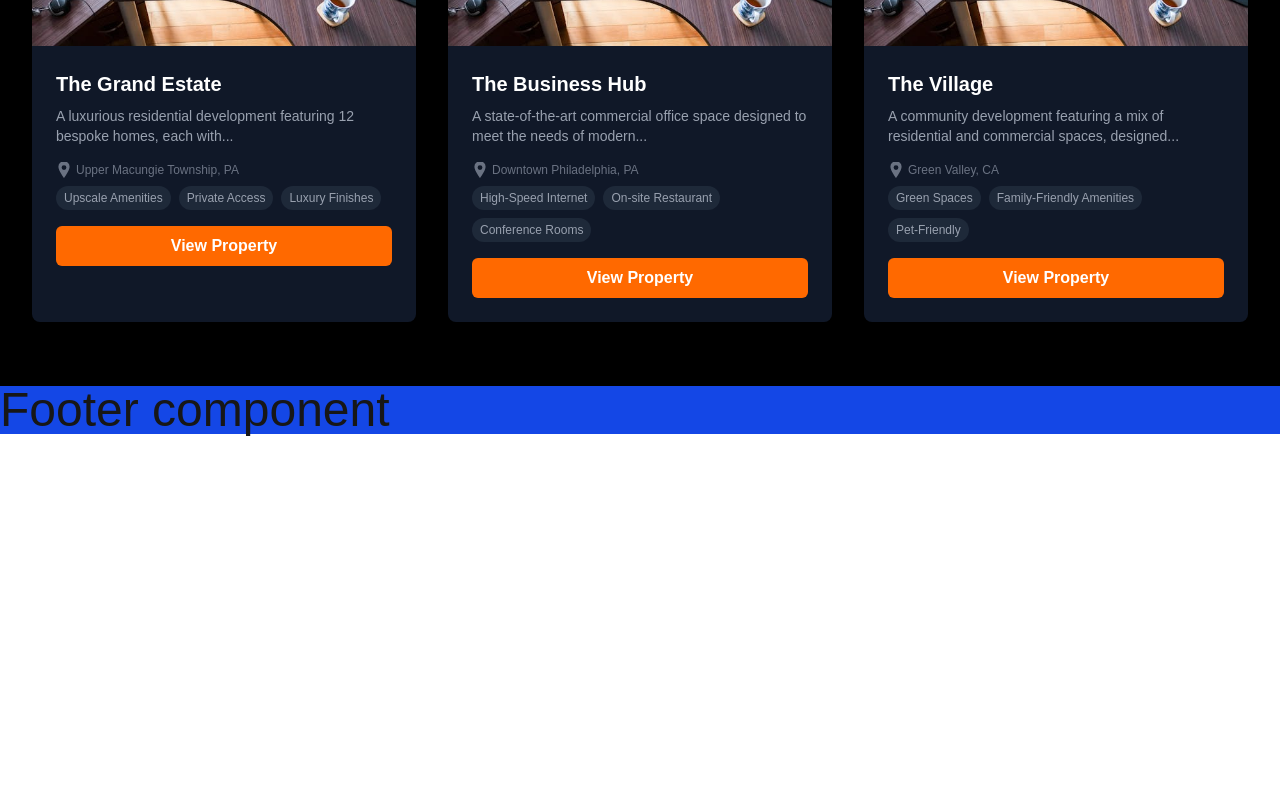
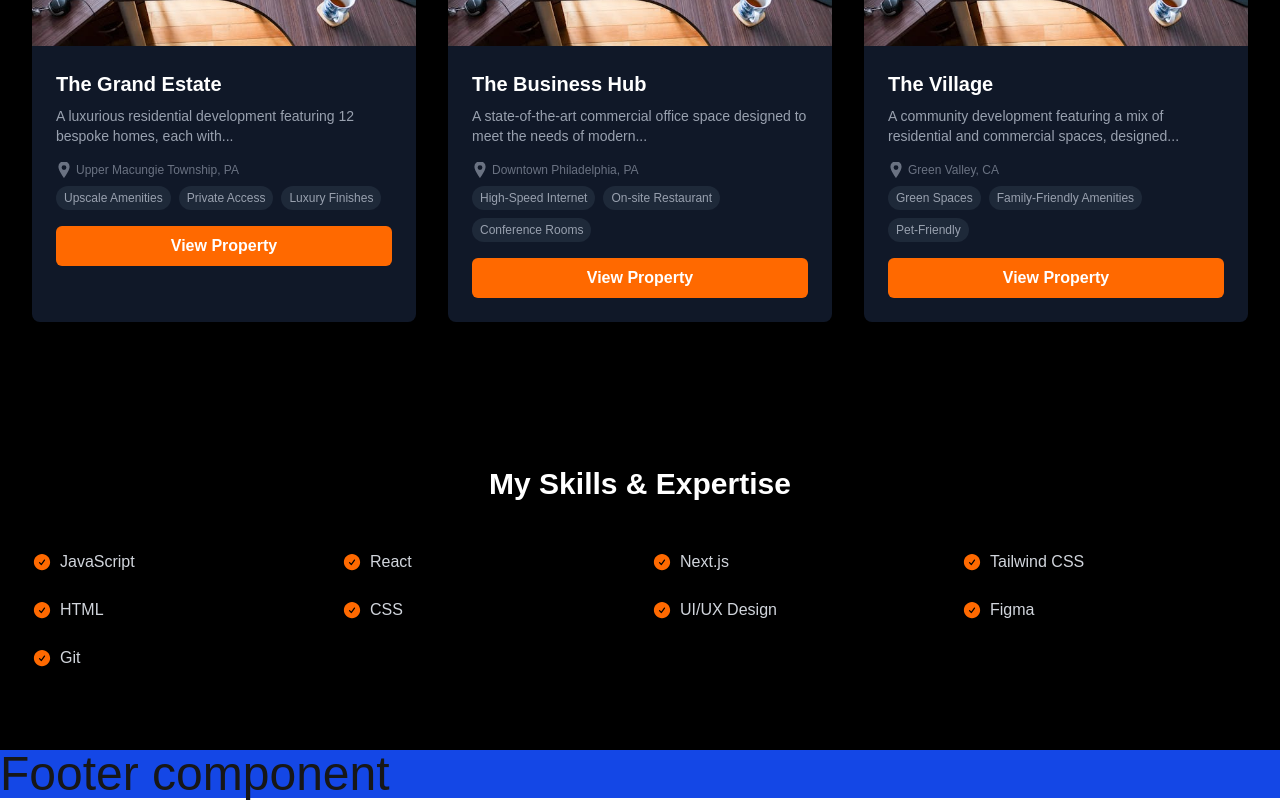
Before and after one commit to Captain-Carl-Larc/kalwenzi, a Next.js app in the folder carl/: page / in a window 1280 px wide. Shown: the part 1702-2502 px from the top of the page. Before the commit the page ends 2138 px from the top, so only its background shows below. Built offline with nearby package versions, Linux system fonts and the light colour scheme.

Commit message:
skills section added

```diff
--- a/carl/src/app/page.js
+++ b/carl/src/app/page.js
@@ -1,8 +1,50 @@
 import Link from 'next/link'
 import Image from 'next/image';
+import { CheckCircleIcon } from '@heroicons/react/24/solid';
+
+export default function Home() {
 
 
-export default function Home() {
+  const skillsData1 = [
+    { name: 'JavaScript', icon: CheckCircleIcon },
+    { name: 'React', icon: CheckCircleIcon },
+    { name: 'Next.js', icon: CheckCircleIcon },
+    { name: 'Tailwind CSS', icon: CheckCircleIcon },
+    { name: 'HTML', icon: CheckCircleIcon },
+    { name: 'CSS', icon: CheckCircleIcon },
+    { name: 'UI/UX Design', icon: CheckCircleIcon },
+    { name: 'Figma', icon: CheckCircleIcon },
+    { name: 'Git', icon: CheckCircleIcon },
+  ];
+
+  // Option 2: Grid of Skills with Titles
+  const skillsData2 = [
+    { title: 'Frontend', items: ['JavaScript', 'React', 'Next.js', 'Tailwind CSS', 'HTML', 'CSS'] },
+    { title: 'Design', items: ['UI/UX Design', 'Figma'] },
+    { title: 'Backend', items: ['Node.js', 'Express.js', 'Databases (SQL, NoSQL)'] },
+    { title: 'Tools', items: ['Git', 'Webpack/Vite', 'Testing (Jest, etc.)'] },
+  ];
+
+  // Option 3:  Styled Pills/Tags
+  const skillsData3 = [
+      'JavaScript',
+      'React',
+      'Next.js',
+      'Tailwind CSS',
+      'HTML',
+      'CSS',
+      'UI/UX',
+      'Figma',
+      'Git',
+      'Node.js',
+      'GraphQL',
+      'SQL',
+      'NoSQL',
+      'Jest',
+      'Webpack',
+      'Vite',
+      'TypeScript'
+  ];
   const featuredProjects = [
     {
       id: 1,
@@ -29,6 +71,15 @@ export default function Home() {
       imageSrc: "/assets/hero.jpeg", // Using the provided image path
     },
   ];
+  const SkillItem = ({ skill }) => {
+    const Icon = skill.icon || CheckCircleIcon; // Default to CheckCircleIcon if no icon provided
+    return (
+      <div className="flex items-center text-gray-300">
+        <Icon className="h-5 w-5 mr-2 text-orange-500" />
+        <span>{skill.name}</span>
+      </div>
+    );
+  };
   return(
     <div>
     <section className="bg-black py-16 sm:py-32 relative overflow-hidden">
@@ -149,6 +200,20 @@ export default function Home() {
           {/* Pagination (Bottom Left)  to be added later*/}
         </div>
     </section>
+    <section className="bg-black py-20">
+      <div className="max-w-7xl mx-auto px-4 sm:px-6 lg:px-8">
+        <h2 className="text-3xl font-bold text-white mb-12 text-center">My Skills & Expertise</h2>
+
+        {/* Choose ONE of the following options (Option 1, 2, or 3) */}
+
+        {/* Option 1: Simple List with Icons */}
+        <div className="grid grid-cols-1 sm:grid-cols-2 md:grid-cols-3 lg:grid-cols-4 gap-6">
+          {skillsData1.map((skill) => (
+            <SkillItem key={skill.name} skill={skill} />
+          ))}
+        </div>
+      </div>
+    </section>
     </div>
   )
 }
```
